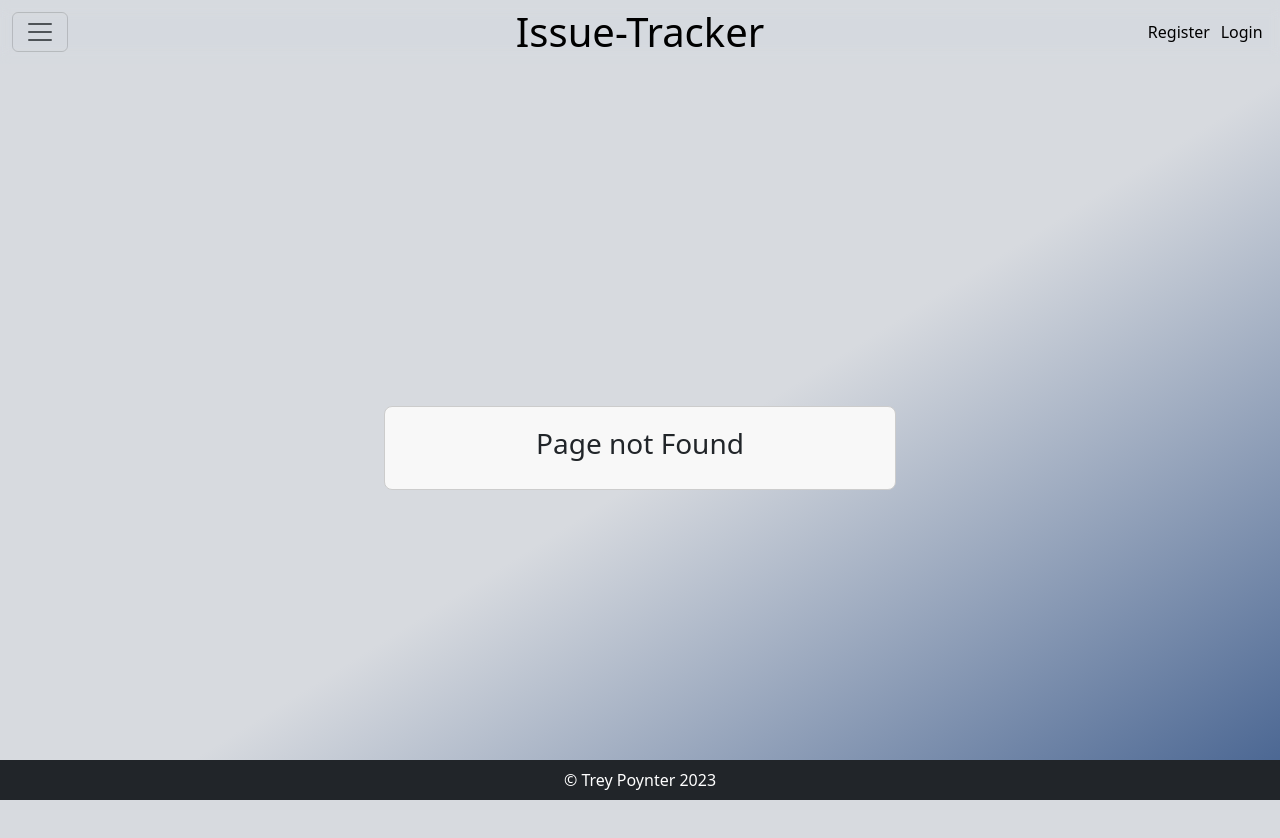
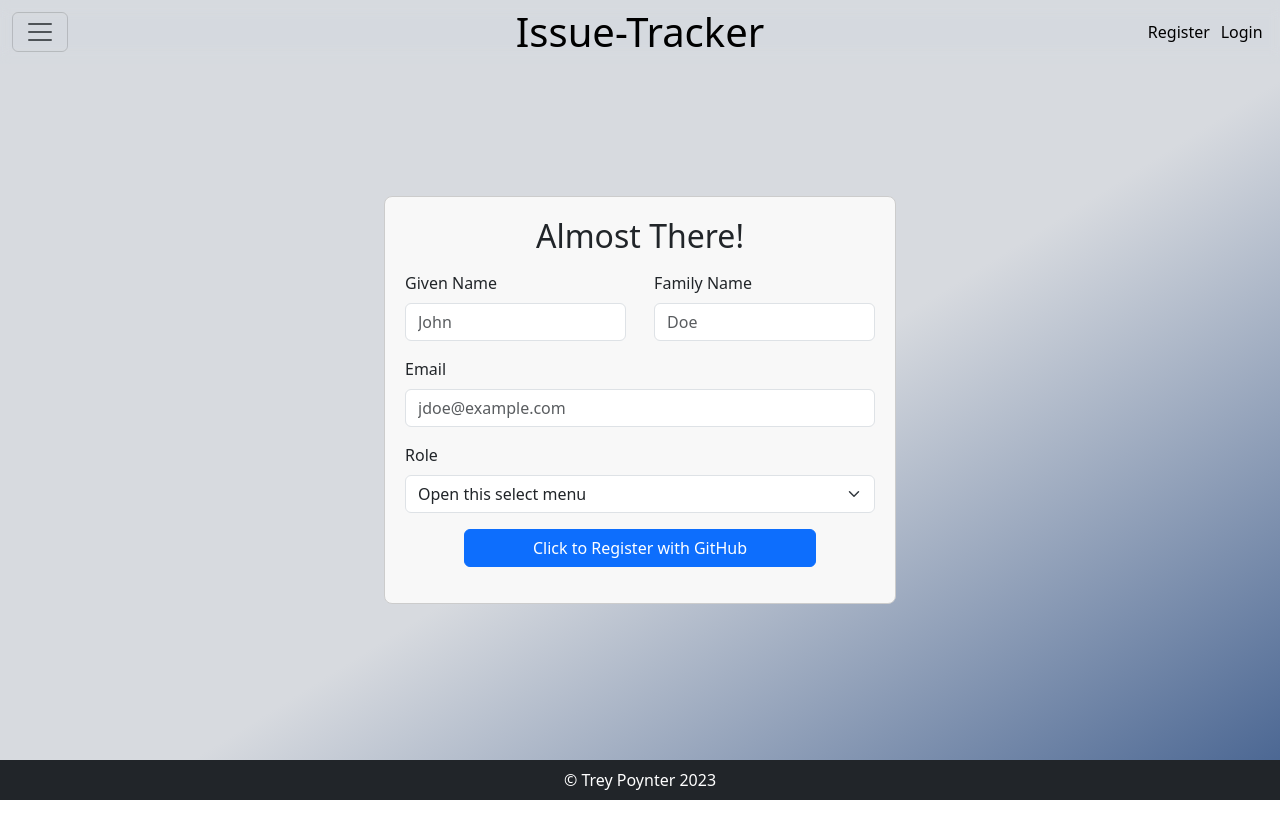
Before and after one commit to TreyPoynter/trey-issue-tracker-react, a React (Vite) app: page /1/almost-there in a window 1280 px wide. Before the commit this address had no page. Shown: the top 838 px of the page. After the commit the page ends 800 px from the top, so only its background shows below. Built offline with nearby package versions, Linux system fonts and the light colour scheme.

Commit message:
github registration works

```diff
--- a/src/App.jsx
+++ b/src/App.jsx
@@ -22,6 +22,7 @@ import { BrowserRouter, Routes, Route } from "react-router-dom";
 import { useState, useEffect } from 'react';
 import CommentsList from './Components/Comments/CommentsList.jsx';
 import axios from 'axios';
+import AlmostThere from './Components/User/AlmostThere.jsx';
 /*
 <div id="content">
 			</div>
@@ -92,6 +93,8 @@ function App() {
 					showSuccess={showSuccess} onLogin={onLogin} />} />
 				<Route path='register' element={<RegisterForm showError={showError}
 					showSuccess={showSuccess} onLogin={onLogin} />} />
+				<Route path=':userId/almost-there' element={<AlmostThere showError={showError}
+					showSuccess={showSuccess} onLogin={onLogin} />} />
 				<Route path='bugs/list' element={<BugList user={user} />} />
 				<Route path='users/list' element={<UserList user={user} />} />
 				<Route path='bugs/:bugId' element={<BugSummary />} />
--- /dev/null
+++ b/src/Components/User/AlmostThere.jsx
@@ -0,0 +1,142 @@
+/* eslint-disable */
+import { useState } from 'react';
+import { Link, useNavigate } from 'react-router-dom';
+import axios from 'axios';
+
+export default function AlmostThere({showError, showSuccess, onLogin}) {
+    const navigate = useNavigate();
+    const [givenName, setGivenName] = useState('');
+    const [familyName, setFamilyNaame] = useState('');
+    const [email, setEmail] = useState('');
+    const [role, setRole] = useState('');
+    const [isValidEmail, setIsValidEmail] = useState(true);
+    const [isLoading, setIsLoading] = useState(false);
+
+    const handleEmailChange = (e) => {
+        const emailRegex = /^[^\s@]+@[^\s@]+\.[^\s@]+$/;
+        const inputEmail = e.target.value;
+        setEmail(inputEmail);
+        setIsValidEmail(emailRegex.test(inputEmail));
+    };
+
+    function handleRegister(evt){
+        evt.preventDefault();
+        if(!givenName)
+            {showError('Given-Name is Required'); return}
+        if(!familyName)
+            {showError('Family-Name is Required'); return}
+        else if(!email)
+            {showError('Email is Required');return;}
+        else if (!email.includes('@'))
+            {showError('Email must contain an @'); return;}
+        setIsLoading(true);
+        axios.post(`${import.meta.env.VITE_API_URL}/auth/submitAdditionalInfo`, {
+            givenName, familyName, email, role
+        }, {
+            withCredentials: true
+        }).then(response => {
+            console.log(response.data);
+
+            //? Immediately Login
+            return axios.post(`${import.meta.env.VITE_API_URL}/api/users/github/login`, {
+                email, githubId: response.data.user.githubId
+            }, {
+                withCredentials: true
+            });
+        }).then(res => {
+            console.log(res.data);
+            navigate('/');
+            const now = new Date();
+            const numHours = 1;
+            const expirationTime = now.getTime() + numHours * 60 * 60 * 1000;
+            const user = {
+                ...res.data.message.foundUser,
+                expiration: expirationTime
+            };
+            localStorage.setItem('user', JSON.stringify(user));
+            onLogin(res.data.authToken, user);
+            showSuccess(`Welcome, ${user.fullName}`);
+            setIsLoading(false);
+        }).catch(error => {
+            // Handle errors
+            console.log(error);
+        }).finally(() => {
+            setIsLoading(false);
+        });
+    }
+
+    function handleBtnAnimation(evt) {
+        var btn = document.getElementById(evt.target.id);
+        if (!btn.classList.contains('jello-horizontal')) {
+            btn.classList.add('jello-horizontal');
+
+            setTimeout(function () {
+                btn.classList.remove('jello-horizontal');
+            }, 1000);
+        }
+    }
+    return (
+        <>
+            <div id="body-div">
+                <div className="centered-form">
+                    <h2 className="mb-3">Almost There!</h2>
+                    <form action="" >
+                        <div>
+                            <div className=' mb-3 d-flex justify-content-between'>
+                                <div className="d-flex flex-column align-items-start w-47">
+                                    <label htmlFor="txtGivenName" className="form-label">Given Name</label>
+                                    <input placeholder="John" type="text" className="form-control"
+                                        id="txtGivenName" aria-describedby="emailHelp"
+                                        onChange={(e) => setGivenName(e.target.value)} />
+                                </div>
+                                <div className="d-flex flex-column align-items-start w-47">
+                                    <label htmlFor="txtFamilyName" className="form-label">Family Name</label>
+                                    <input placeholder="Doe" type="text"
+                                        className={`form-control`}
+                                        id="txtFamilyName" aria-describedby="emailHelp"
+                                        onChange={(e) => setFamilyNaame(e.target.value)} />
+                                    {!familyName && (
+                                        <div className="invalid-feedback">
+                                            Please enter a valid email address.
+                                        </div>)}
+                                </div>
+                            </div>
+                            <div className="mb-3 d-flex flex-column align-items-start">
+                                <label htmlFor="txtEmail" className="form-label">Email</label>
+                                <input
+                                    placeholder="jdoe@example.com"
+                                    type="email"
+                                    className={`form-control ${isValidEmail ? '' : 'is-invalid'}`}
+                                    id="txtEmail"
+                                    onChange={handleEmailChange}
+                                />
+                                {!isValidEmail && (
+                                    <div className="invalid-feedback">
+                                        Please enter a valid email address.
+                                    </div>
+                                )}
+                            </div>
+                            <div className="mb-3 d-flex flex-column align-items-start">
+                                <label htmlFor="cboRoles" className="form-label">Role</label>
+                                <select onChange={(e) => setRole(e.target.value)} id='cboRoles' className="form-select" aria-label="Default select example">
+                                    <option style={{ display: 'none' }} defaultValue="1">Open this select menu</option>
+                                    <option value="developer">Developer</option>
+                                    <option value="quality analyst">Quality Analyst</option>
+                                    <option value="business analyst">Business Analyst</option>
+                                    <option value="technical manager">Technical Manager</option>
+                                    <option value="product manager">Product Manager</option>
+                                </select>
+                            </div>
+                            <button onClick={(e) => {
+                                handleBtnAnimation(e);
+                                handleRegister(e);
+                            }}
+                                type="button" disabled={isLoading} id='btnRegister'
+                                className="btn btn-primary w-75 mb-3">{isLoading ? 'Registering...' : 'Click to Register with GitHub'}</button>
+                        </div>
+                    </form>
+                </div>
+            </div>
+        </>
+    )
+}
--- a/src/Components/User/GithubSignin.jsx
+++ b/src/Components/User/GithubSignin.jsx
@@ -1,39 +1,52 @@
+import { useState, useEffect } from "react";
 import axios from "axios";
 
 export default function GithubSignin() {
+    const [isLoading, setIsLoading] = useState(false);
     const handleGitHubLogin = async () => {
-        const githubAuthURL = 'https://github.com/login/oauth/authorize?response_type=code&redirect_uri=http%3A%2F%2Flocalhost%3A5000%2Fauth%2Fgithub%2Fcallback&scope=user%3Aemail&client_id=346ddd710f6e72227179';
+        setIsLoading(true);
+        window.location.href = `${import.meta.env.VITE_API_URL}/auth/github`;
 
-  // Open GitHub OAuth URL in a new popup window
-  const popup = window.open(githubAuthURL, 'GitHub OAuth', 'width=600,height=400');
+        setIsLoading(false);
+    };
+    const handleGitHubCallback = async () => {
+        try {
+            // Extract the code parameter from the URL
+            const code = new URLSearchParams(window.location.search).get("code");
 
-  // Check for successful authentication in the popup
-  const checkPopupInterval = setInterval(() => {
-    if (popup.closed) {
-      clearInterval(checkPopupInterval);
+            if (code) {
+                // Make a request to the server to handle the GitHub callback
+                const response = await axios.get(`${import.meta.env.VITE_API_URL}/auth/github/callback?code=${code}`);
 
-      // Check authentication status or handle the response as needed
-      axios.get(`${import.meta.env.VITE_API_URL}/user`, { withCredentials: true })
-        .then(response => {
-          const userData = response.data.user;
-          console.log(userData)
-          // Handle the user data
-        })
-        .catch(error => {
-          console.error(error);
-          // Handle errors
-        });
-    }
-  }, 1000);
+                // Check if the response contains user information
+                if (response.data && response.data.user) {
+                    // Set the user state with the retrieved user information
+                    localStorage.setItem('user',response.data.user);
+                } else {
+                    // Handle the case where user information is not available
+                    console.error('User information not found in the response');
+                }
+            } else {
+                // Handle the case where the code parameter is missing
+                console.error('Code parameter not found in the URL');
+            }
+        } catch (error) {
+            console.error('Error handling GitHub callback:', error);
+        } finally {
+            // Set isLoading to false, indicating that the request has completed
+            setIsLoading(false);
+        }
     };
 
     return (
         <button
+            disabled={isLoading}
             className="signin"
             type="button"
             onClick={(e) => {
                 e.preventDefault();
                 handleGitHubLogin();
+                handleGitHubCallback();
             }}
         >
             <i className="fa-brands fa-github fs-4"></i>
```
